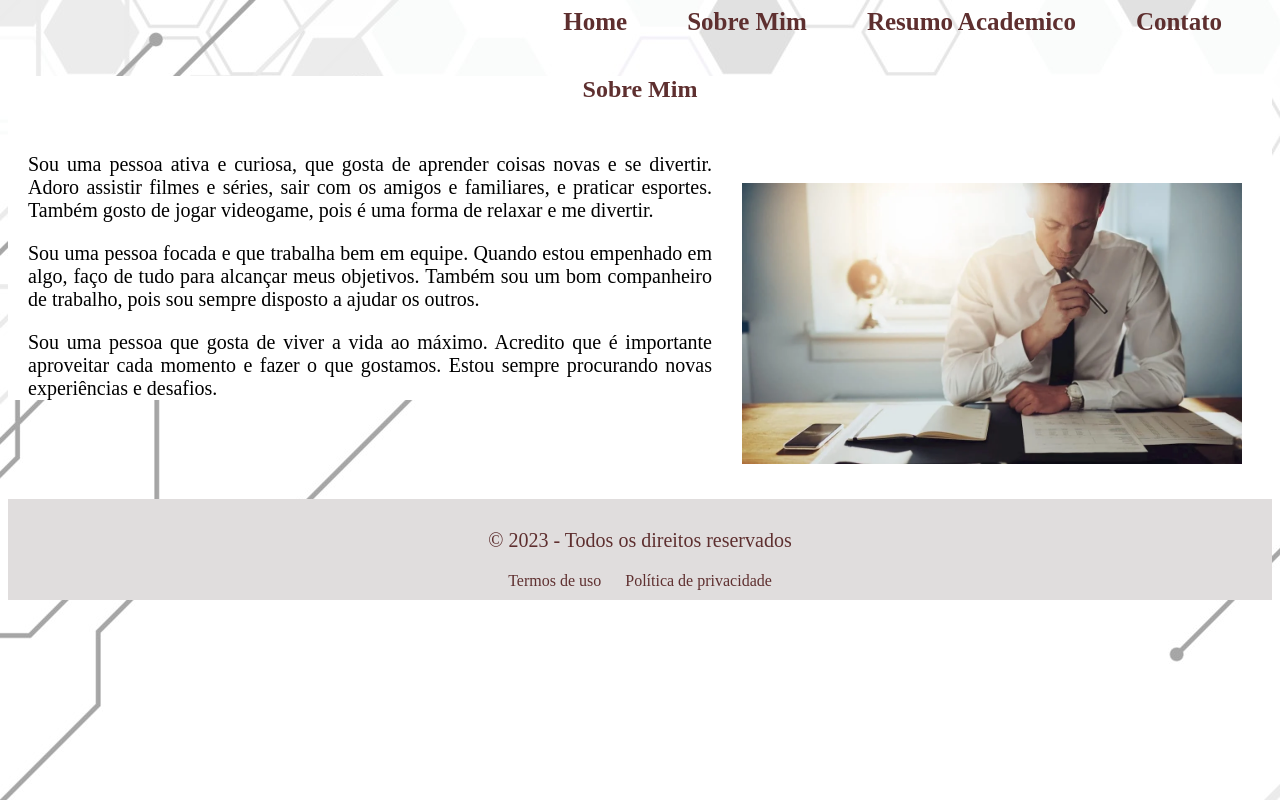
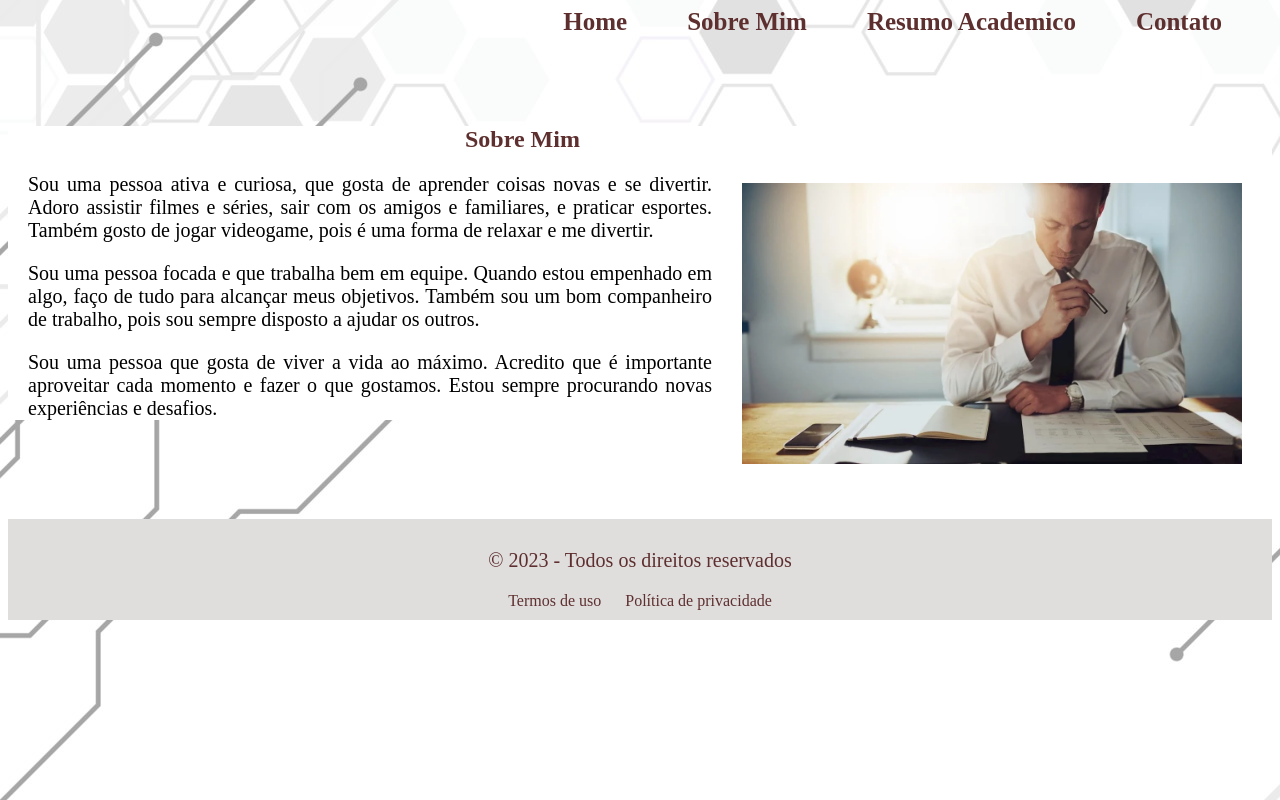
Before and after one commit to JefersonLuiz30/Projeto_Acessibilidade_Fatec_2023, a plain HTML site: page sobremim.html in a window 1280 px wide. Drawn offline with Linux system fonts and the light colour scheme.

Commit message:
Atualizado

```diff
--- a/sobremim.html
+++ b/sobremim.html
@@ -1,5 +1,6 @@
 <!DOCTYPE html>
 <html lang="pt-br">
+
 <head>
     <meta charset="UTF-8">
     <meta name="viewport" content="width=device-width, initial-scale=1.0">
@@ -7,6 +8,7 @@
 
     <link rel="stylesheet" href="./index.css">
 </head>
+
 <body>
 
     <nav id="menu">
@@ -20,7 +22,7 @@
 
     <section id="sobremim">
 
-        <h2>Sobre Mim</h2>
+        <h1>Sobre Mim</h1>
 
         <img src="./img/focado.png" alt="foto_pessoa_focada" id="pessoafocada">
 
@@ -66,4 +68,5 @@
 
 
 </body>
+
 </html>
```
Also changed, not shown: contato.html (+6 -2 lines), index.html (+5 -6 lines), resumoacademico.html (+8 -3 lines).
